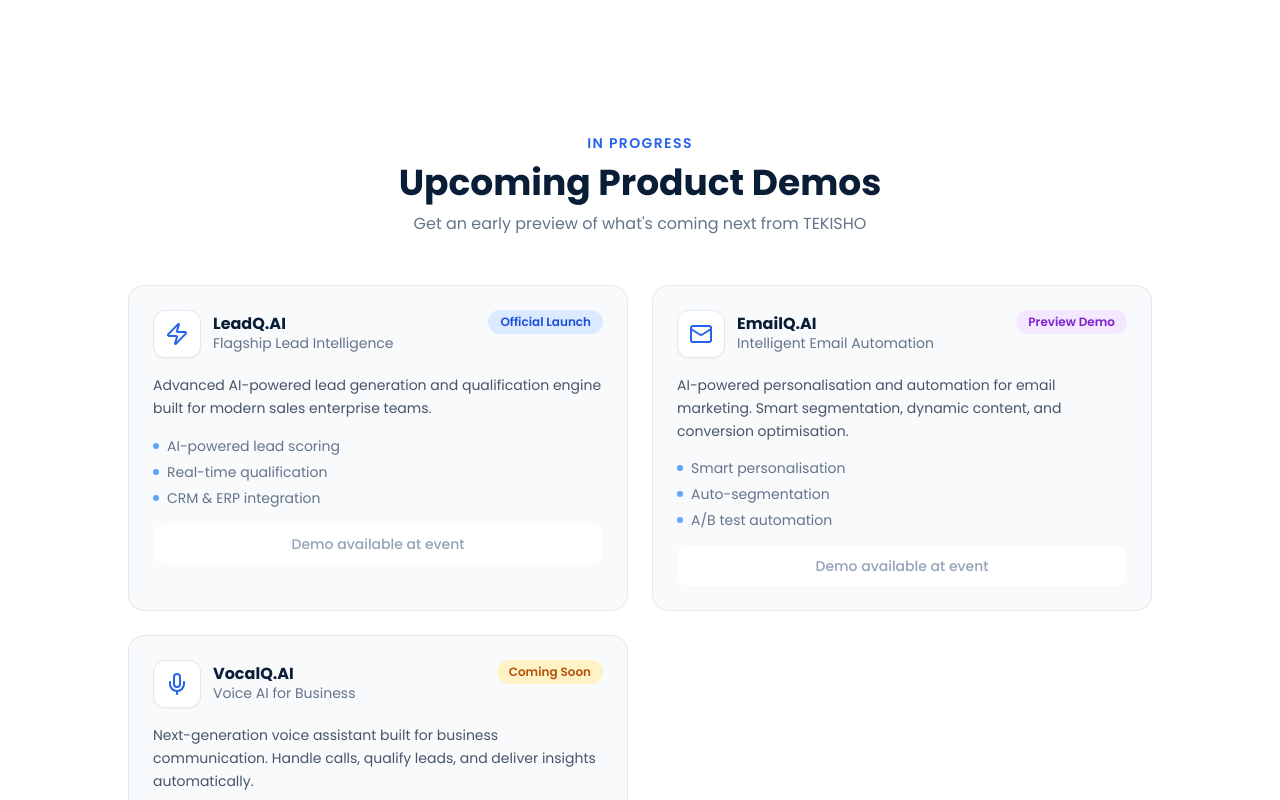
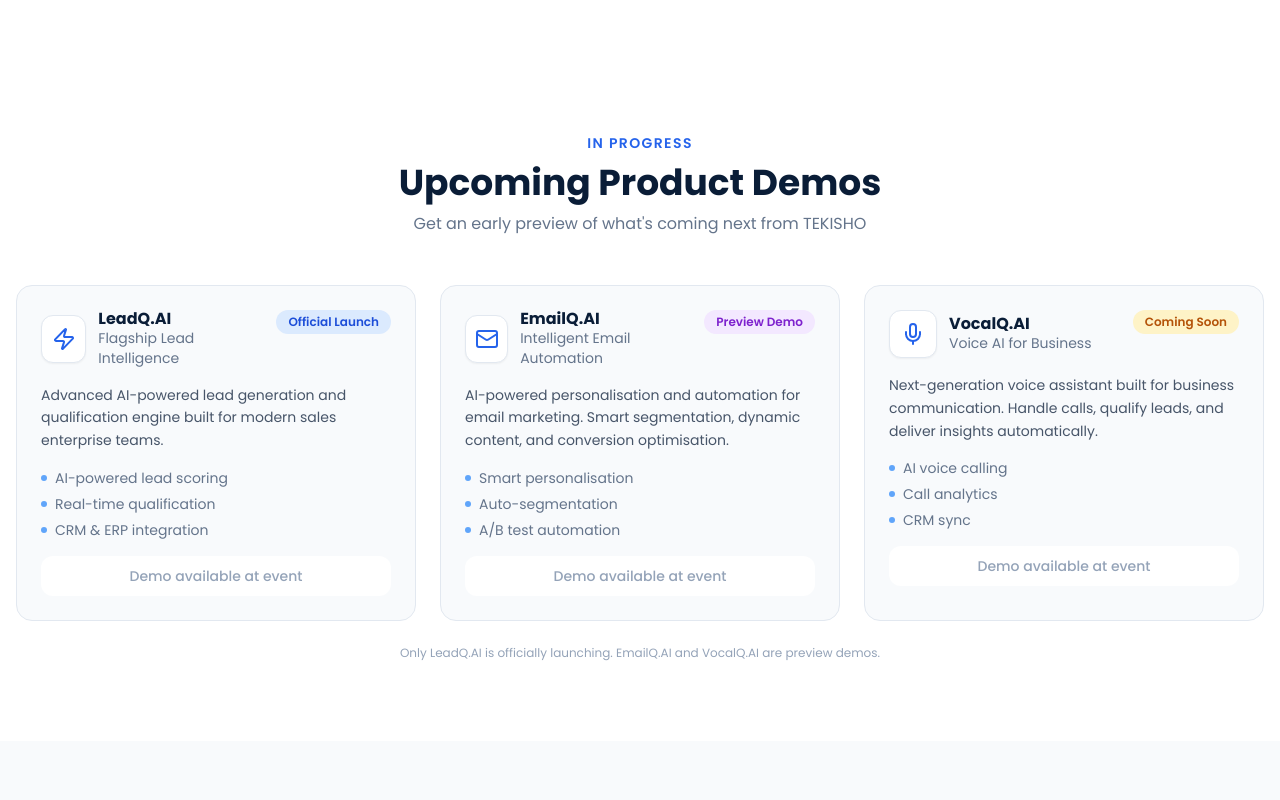
Before and after one commit to Saikrant/Tekisho, a React (Vite) app: page /events in a window 1280 px wide. Shown: the part 5000-5800 px from the top of the page. Built offline with nearby package versions, Linux system fonts and the light colour scheme.

Commit message:
feat: align product demo cards in a single row

```diff
--- a/src/components/events/ProductDemos.jsx
+++ b/src/components/events/ProductDemos.jsx
@@ -32,7 +32,7 @@
 
 const ProductDemos = () => (
   <section id="demos" className="py-20 px-4 bg-white">
-    <div className="max-w-5xl mx-auto">
+    <div className="max-w-7xl mx-auto">
       <div className="text-center mb-12">
         <span className="text-blue-600 font-semibold text-sm tracking-widest uppercase">In Progress</span>
         <h2 className="text-3xl sm:text-4xl font-bold text-[#0A1D37] mt-2">Upcoming Product Demos</h2>
@@ -41,7 +41,7 @@
         </p>
       </div>
 
-      <div className="grid sm:grid-cols-2 gap-6">
+      <div className="grid md:grid-cols-3 gap-6">
         {products.map(({ name, tagline, desc, icon, status, statusColor, features }) => (
           <div key={name} className="bg-slate-50 border border-slate-200 rounded-2xl p-6 hover:-translate-y-1 transition-transform duration-200">
             <div className="flex items-start justify-between mb-4">
```
